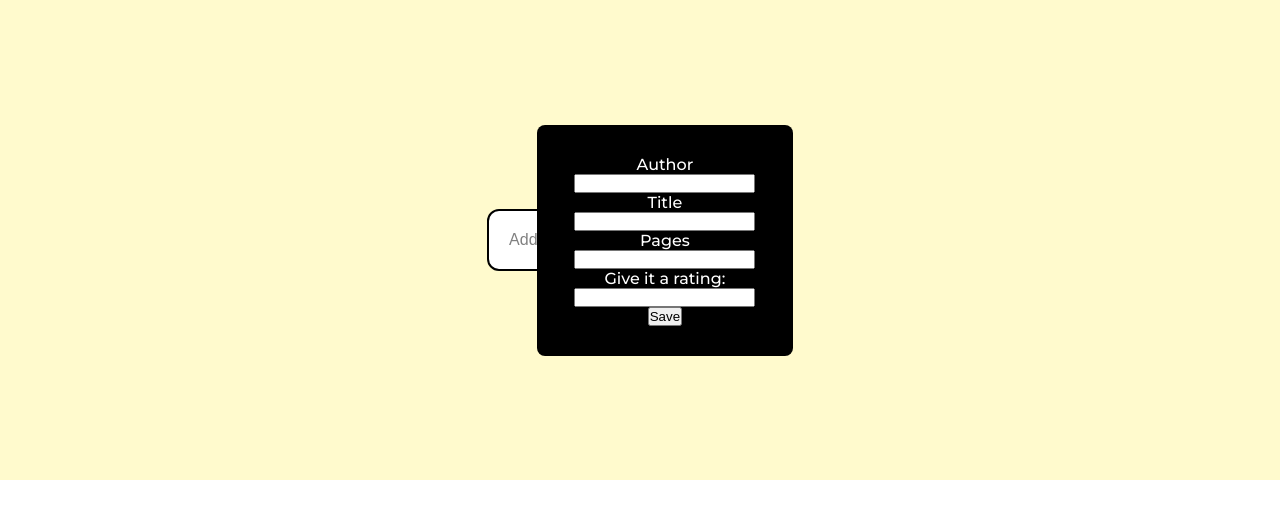
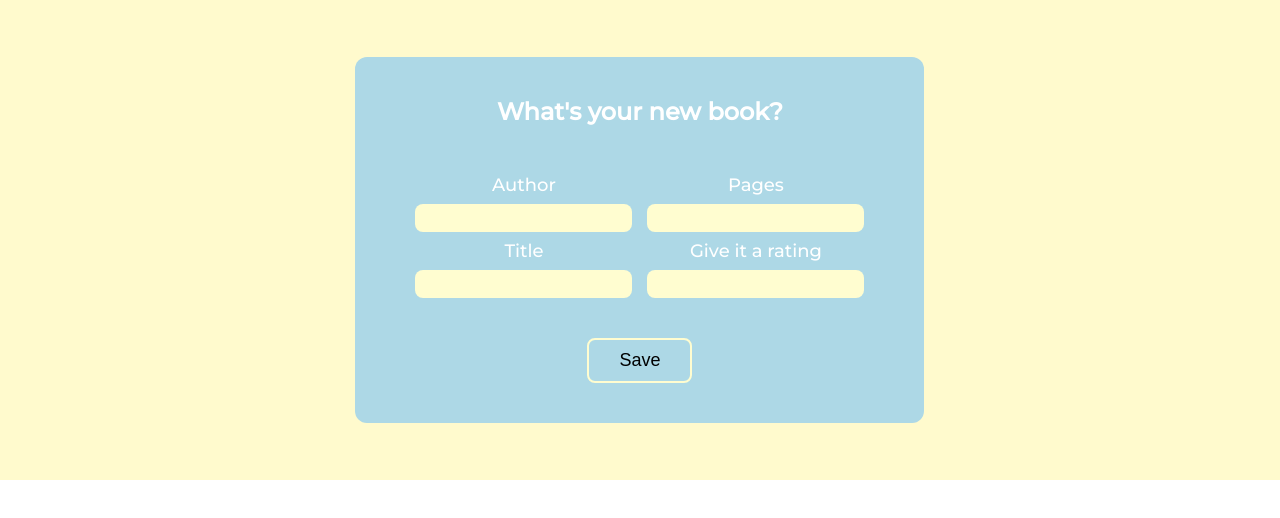
Before and after one commit to bokic627/library_Project, a website: page index.html in a window 1280 px wide. Both pictures are taken after a click on the button "Add New Book". Drawn offline with Linux system fonts and the light colour scheme.

Commit message:
New style of the form

```diff
--- a/index.html
+++ b/index.html
@@ -17,6 +17,12 @@
 
         <div class="form">
             <form action="#" class="myForm">
+                <div class="heading">
+                    <h2 class='head'>What's your new book?</h2>
+
+                </div>
+                <div class="middle">
+                    <div class="left">
                         <div class="auth fle">
                             <label for="author">Author</label>
                             <input type="text" id="author" name="author">
@@ -25,23 +31,33 @@
                             <label for="title">Title</label>
                             <input type="text" id="title">
                         </div>
+                    </div>
 
+                    <div class="right">
                         <div class="pg fle">
                             <label for="pages">Pages</label>
                             <input type="number" id="pages">
                         </div>
 
                         <div class="tr fle">
-                    <label for="read">Give it a rating:</label>
+                            <label for="read">Give it a rating</label>
                             <input type="num" id="read" class='rate' min='0' max="10">
                         </div>
+                    </div>
+                </div>
+
+
                 <div class="btn fle">
                     <button type="submit" class="save ">Save</button>
                 </div>
 
             </form>
         </div>
+
+
+
     </div>
+
     <div class="cardContainer">
 
     </div>
--- a/style.css
+++ b/style.css
@@ -14,6 +14,7 @@ html{
     justify-content: center;
     align-items: center;
     background-color: lemonchiffon;
+    position: relative;
 
 }
 .add{
@@ -43,19 +44,55 @@ html{
 }
 
 .newForm{
-    height: 90%;
-    width: 20%;
-    padding: 30px;
-    margin-left: -100px;
+    padding: 40px;
+    margin-left: -150px;
     display: flex;
+    flex-direction: row;
     justify-content: center;
     align-items: center;
-    background-color: black;
+    background-color: lightblue;
     color: white;
-    border-radius: 8px;
+    border-radius: 12px;
     text-align: center;
-
 }
 .rd{
     background-color: red;
 }
+.heading{
+    margin-bottom: 10px;
+}
+.middle{
+    display: flex;
+    justify-content: center;
+    align-items: center;
+    padding: 20px;
+    margin: 20px 0;
+    gap: 15px;
+}
+label{
+font-size: 18px;
+padding: 8px;
+}
+input{
+    padding: 5px;
+    border-radius: 8px;
+    background-color:
+#fffdd0;
+color: black;
+    text-align: center;
+    border: none;
+    font-size: 16px;
+}
+.save{
+    padding: 10px 30px;
+    border-radius: 8px;
+    background-color: lightblue;
+    color: black;
+    font-size: 18px;
+    cursor: pointer;
+    border: 2px solid #fffdd0;
+}
+.save:hover{
+    background-color: #fffdd0;
+
+}
```
Lines whose indentation alone changed are shown as unchanged.
